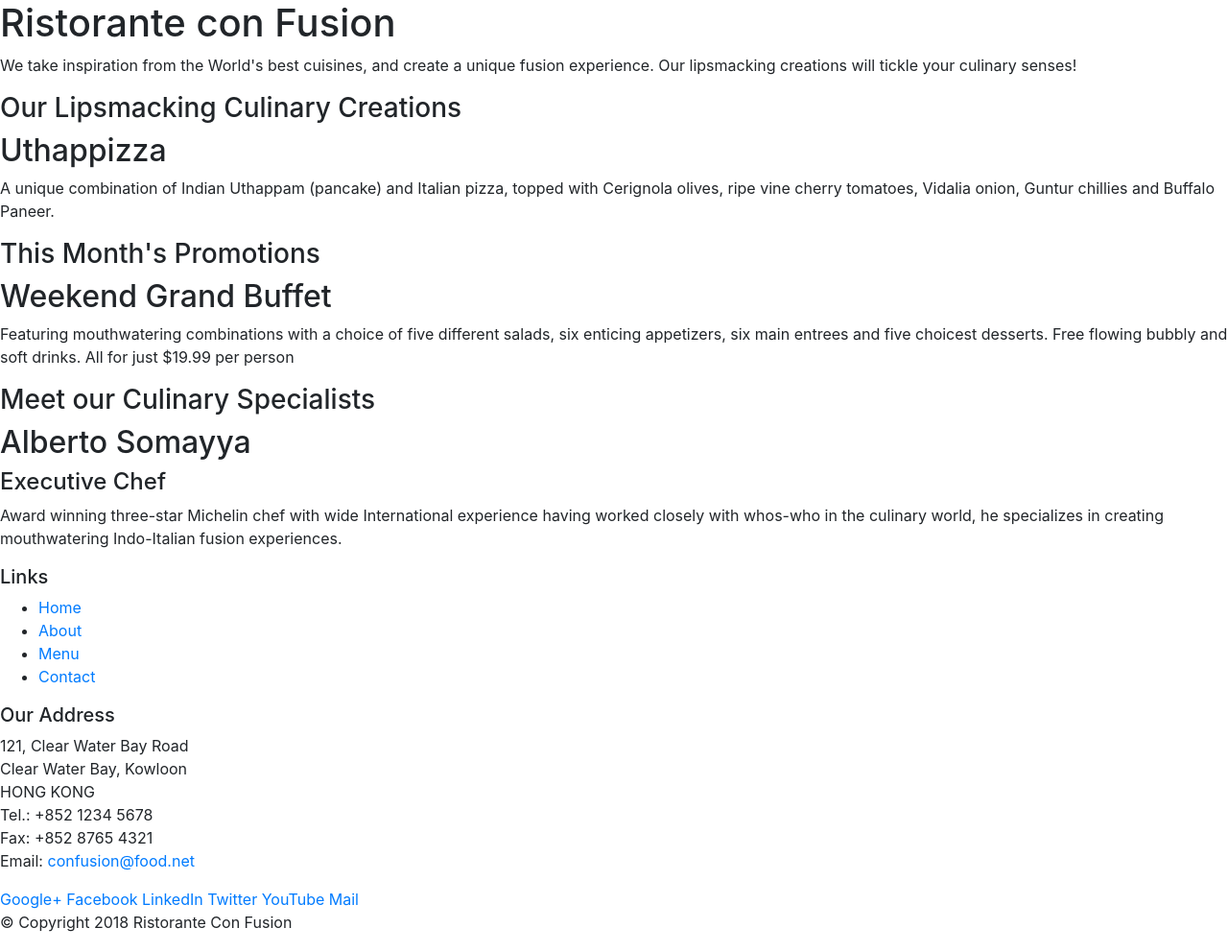
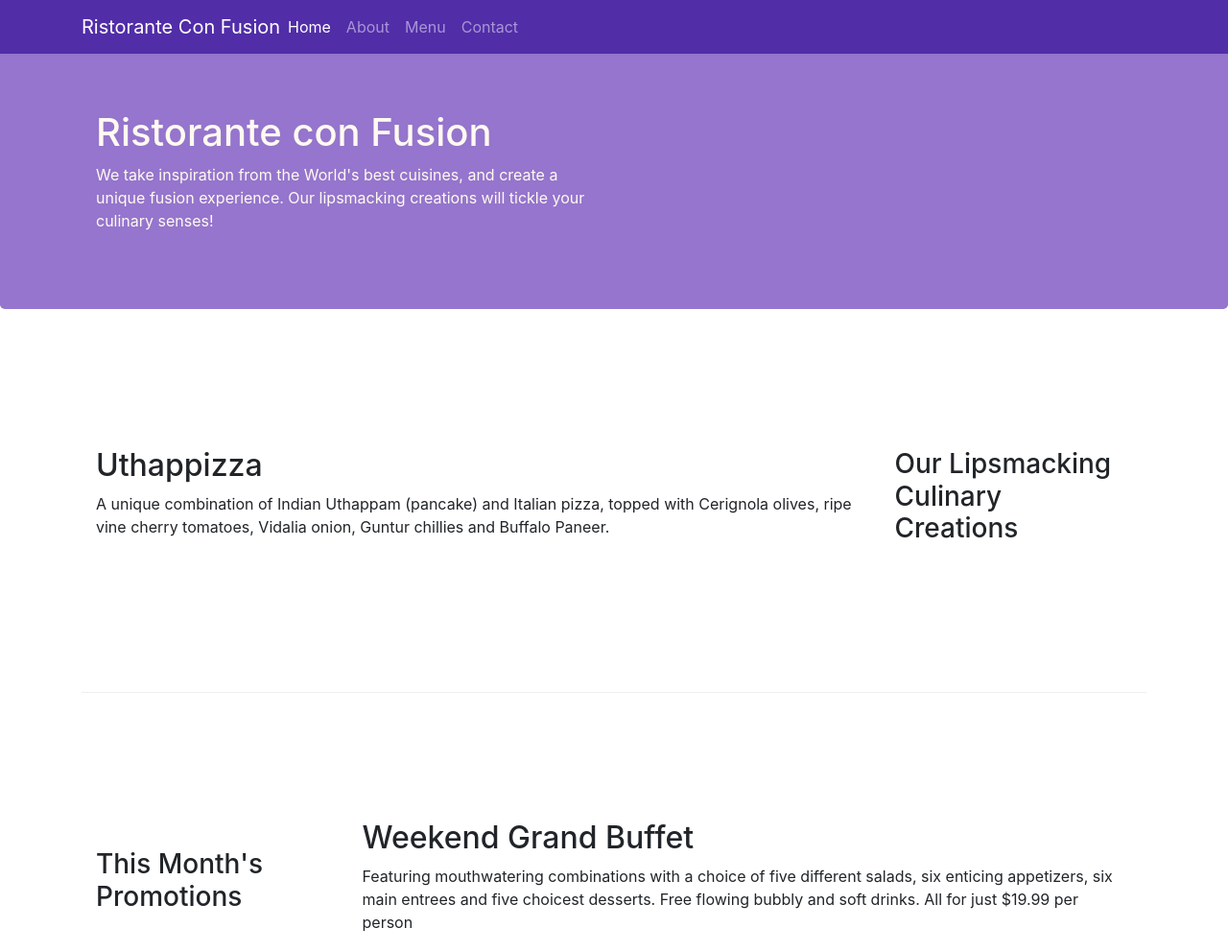
Before and after one commit to sarahKasih/frst_project, a website: page index.html in a window 1280 px wide. Shown: the top 992 px of the page at 96% size. Drawn offline with nearby package versions, Linux system fonts and the light colour scheme.

Commit message:
Navbar and Breadcrumbs

```diff
--- /dev/null
+++ b/css/styles.css
@@ -0,0 +1,39 @@
+.row-header{
+    margin: 0px auto;
+    padding: 0px auto;
+}
+
+.row-content{
+    margin: 0px auto;
+    padding: 50px 0px 50px 0px;
+    border-bottom: 1px ridge;
+    min-height: 400px;
+}
+
+.footer {
+    background-color: #D1C4E9;
+    margin: 0px auto;
+    padding: 20px 0px 20px 0px;
+}
+
+.jumbotron{
+padding: 70px 30px 70p 30px;
+margin: 0px auto;
+background: #9575CD;
+color: floralwhite;
+}
+
+.address{
+    font-size: 80%;
+    margin: 0px;
+    color: #0f0f0f;
+}
+
+body{
+    padding: 50px 0px 0px 0px;
+    z-index: 0;
+}
+
+.navbar-dark {
+    background-color: #512da8;
+}
--- a/index.html
+++ b/index.html
@@ -9,71 +9,90 @@
 
         <!-- Bootstrap CSS -->
         <link rel="stylesheet" href="node_modules/bootstrap/dist/css/bootstrap.min.css">
+        <link rel="stylesheet" href="css/styles.css">
     <title>Ristorante Con Fusion</title>
 </head>
 
+
 <body>
+    <nav class="navbar navbar-dark navbar-expand-sm fixed-top">
+        <div class="container">
+            <button class="navbar-toggler" type="button" data-toggle="collapse" data-target="#Navbar">
+                <span class="navbar-toggler-icon"></span>
+            </button>
+           <a class="navbar-brand mr-auto" href="#">Ristorante Con Fusion</a>
+           <div class="collapse navbar-collapse" id="Navbar">
+            <ul class="navbar-nav mr-auto">
+                <li class="nav-item active"><a class="nav-link" href="#">Home</a></li>
+                    <li class="nav-item"><a class="nav-link" href="./aboutus.html">About</a></li>
+                    <li class="nav-item"><a class="nav-link" href="#">Menu</a></li>
+                    <li class="nav-item"><a class="nav-link" href="#">Contact</a></li>
+                 </ul>
+        </div>
 
-    <header>
-        <div>
-            <div>
-                <div>
+        </div>
+    </nav>
+
+    <header class="jumbotron">
+        <div class="container">
+            <div class="row row-header">
+                <div class="col-12 col-sm-6">
                     <h1>Ristorante con Fusion</h1>
                     <p>We take inspiration from the World's best cuisines, and create a unique fusion experience. Our lipsmacking creations will tickle your culinary senses!</p>
                 </div>
-                <div>
+                <div class="col-12 col-sm">
                 </div>
             </div>
         </div>
     </header>
 
-    <div>
-        <div>
-            <div>
+    <div class="container">
+        <div class="row row-content align-items-center">
+            <div class="col-12 col-sm-4 order-sm-last col-md-3">
                 <h3>Our Lipsmacking Culinary Creations</h3>
             </div>
-            <div>
+            <div class="col col-sm order-sm-first col-md">
                 <h2>Uthappizza</h2>
-                <p>A unique combination of Indian Uthappam (pancake) and Italian pizza, topped with Cerignola olives, ripe vine cherry tomatoes, Vidalia onion, Guntur chillies and Buffalo Paneer.</p>
+                <p class="d-none  d-sm-block">A unique combination of Indian Uthappam (pancake) and Italian pizza, topped with Cerignola olives, ripe vine cherry tomatoes, Vidalia onion, Guntur chillies and Buffalo Paneer.</p>
             </div>
         </div>
 
 
-        <div>
-            <div>
+        <div class="row row-content align-items-center">
+            <div class="col-12 col-sm-4 col-md-3">
                 <h3>This Month's Promotions</h3>
             </div>
-            <div>
+            <div  class="col col-sm col-md">
                 <h2>Weekend Grand Buffet</h2>
-                <p>Featuring mouthwatering combinations with a choice of five different salads, six enticing appetizers, six main entrees and five choicest desserts. Free flowing bubbly and soft drinks. All for just $19.99 per person </p>
+                <p class="d-none  d-sm-block">Featuring mouthwatering combinations with a choice of five different salads, six enticing appetizers, six main entrees and five choicest desserts. Free flowing bubbly and soft drinks. All for just $19.99 per person </p>
             </div>
         </div>
 
-        <div>
-            <div>
+        <div class="row row-content align-items-center">
+            <div class="col-12 col-sm-4 order-sm-last col-md-3">
                 <h3>Meet our Culinary Specialists</h3>
             </div>
-            <div>
+            <div  class="col col-sm order-sm-first col-md">
                 <h2>Alberto Somayya</h2>
                 <h4>Executive Chef</h4>
-                <p>Award winning three-star Michelin chef with wide International experience having worked closely with whos-who in the culinary world, he specializes in creating mouthwatering Indo-Italian fusion experiences. </p>
+                <p class="d-none  d-sm-block">Award winning three-star Michelin chef with wide International experience having worked closely with whos-who in the culinary world, he specializes in creating mouthwatering Indo-Italian fusion experiences. </p>
             </div>
         </div>
     </div>
 
-    <footer>
-        <div>
-            <div>
-                <div>
+    <footer class="footer">
+        <div class="container">
+            <div class="row">
+                <div class="col-4 offset-1 col-sm-2">
                     <h5>Links</h5>
-                    <ul>
+                    <ul class="list-unstyled">
                         <li><a href="#">Home</a></li>
-                        <li><a href="#">About</a></li>
+                        <li><a href="./aboutus.html">About</a></li>
                         <li><a href="#">Menu</a></li>
                         <li><a href="#">Contact</a></li>
                     </ul>
                 </div>
-                <div>
+                <div class="col-7 col-sm-5">
                     <h5>Our Address</h5>
                     <address>
 		              121, Clear Water Bay Road<br>
@@ -84,8 +103,8 @@
 		              Email: <a href="mailto:confusion@food.net">confusion@food.net</a>
 		           </address>
                 </div>
-                <div>
-                    <div>
+                <div class="col-12 col-sm-4 align-self-center">
+                    <div class="text-center">
                         <a href="http://google.com/+">Google+</a>
                         <a href="http://www.facebook.com/profile.php?id=">Facebook</a>
                         <a href="http://www.linkedin.com/in/">LinkedIn</a>
@@ -95,8 +114,8 @@
                     </div>
                 </div>
            </div>
-           <div>
-                <div>
+           <div class="row justify-content-center">
+                <div class="col-auto">
                     <p>© Copyright 2018 Ristorante Con Fusion</p>
                 </div>
            </div>
```
Also changed, not shown: aboutus.html (added, +134 -0 lines).
